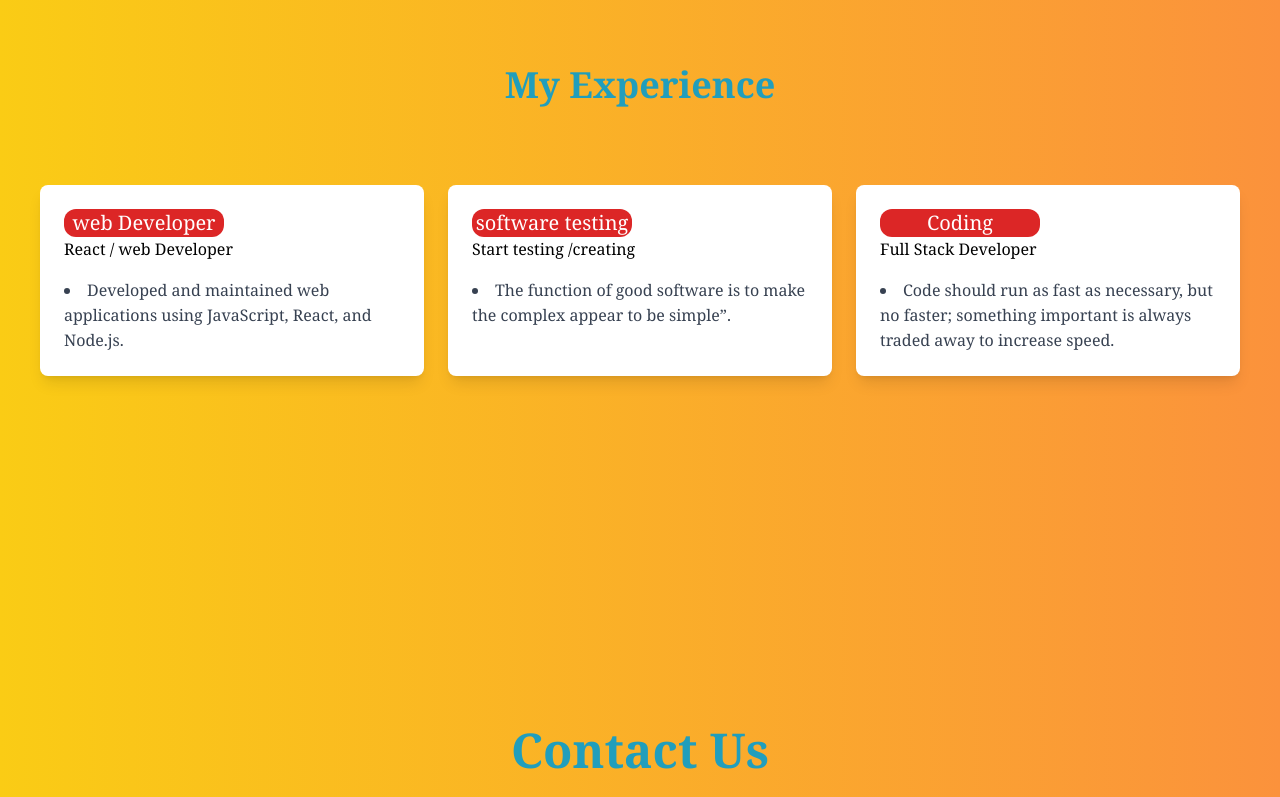
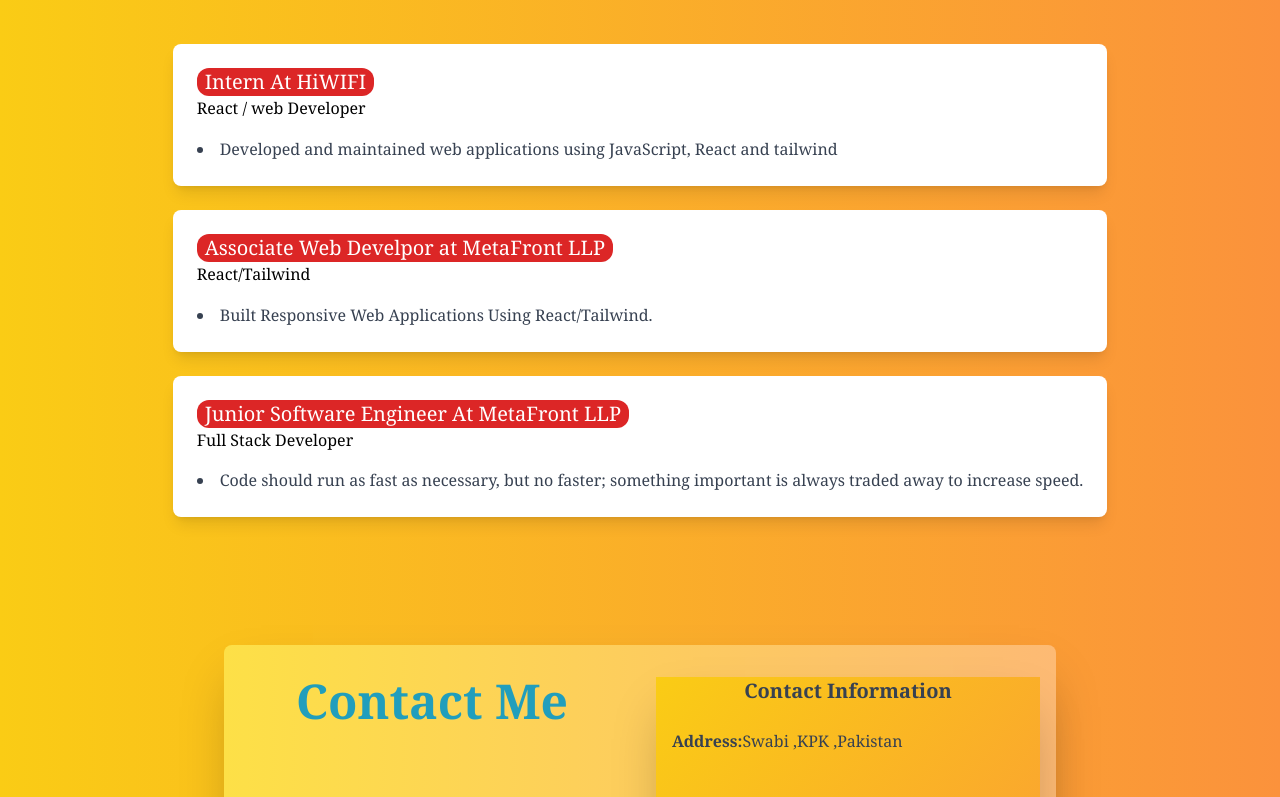
Before and after one commit to IzazAhmadHaider/My_Protfolio, a Next.js app: page / in a window 1280 px wide. Shown: the part 3200-3997 px from the top of the page. Built offline with nearby package versions, Linux system fonts and the light colour scheme.

Commit message:
changes in UI

```diff
--- a/src/app/components/Contact.jsx
+++ b/src/app/components/Contact.jsx
@@ -2,15 +2,15 @@
 
 function Contact() {
   return (
-    <div className='bg-gradient-to-r from-yellow-400 to-orange-400 min-h-screen  flex justify-center items-center'>
+    <div className='bg-gradient-to-r from-yellow-400 to-orange-400 py-6  flex justify-center items-center'>
       <div className="max-w-7xl mx-auto">
-        <div className="text-center text-5xl font-bold text-[#219ebc] mb-20">Contact Us</div>
 
-       <div className="container mx-auto px-4 py-8 shadow-2xl rounded-lg bg-gradient-to-r from-yellow-300 to-orange-300   max-w-4xl">
+       <div className="container h-[80%] mx-auto px-4 py-8 shadow-2xl rounded-lg bg-gradient-to-r from-yellow-300 to-orange-300   max-w-4xl">
 
 
         <div className="grid grid-cols-1 md:grid-cols-2 gap-8">
             <div>
+                <div className="text-center text-5xl font-bold text-[#219ebc] mb-20">Contact Me</div>
                 <form>
                     <div className="mb-4">
                         <label className="block text-gray-500 font-semibold mb-2" htmlFor="name">Name</label>
@@ -32,14 +32,14 @@
                 <ul className="text-gray-700">
                     <li className="mb-2 p-4">
 
-                        <span className="font-semibold">Address:</span> 123 Main St, City, Country
+                        <span className="font-semibold">Address:</span>Swabi ,KPK ,Pakistan
 
                     </li>
                     <li className="mb-2 p-4">
-                        <span className="font-semibold">Phone:</span> +1234567890
+                        <span className="font-semibold">Phone:</span> +923098967345
                     </li>
                     <li className='p-4'>
-                        <span className="font-semibold">Email:</span> info@example.com
+                        <span className="font-semibold">Email:</span> izazahmadhaider0@gmail.com
                     </li>
                 </ul>
             </div>
--- a/src/app/components/Experience.jsx
+++ b/src/app/components/Experience.jsx
@@ -7,26 +7,26 @@
         <div className="text-center mb-20">
           <h1 className="text-4xl font-bold text-[#219ebc]">My Experience</h1>
         </div>
-        <div className="flex flex-wrap justify-center gap-6">
+        <div className="flex flex-col flex-wrap justify-center gap-6">
 
 
 
           <div className="bg-white p-6 rounded-lg shadow-lg flex-1 min-w-300px">
-            <h2 className="text-xl text-center bg-red-600 w-40 rounded-xl  text-white">web Developer</h2>
+            <h2 className="text-xl text-center bg-red-600 rounded-xl  px-2 text-white w-fit">Intern At HiWIFI</h2>
             <p className="text-black ">React / web Developer</p>
             <ul className="list-disc list-inside mt-4 text-gray-700">
-              <li>Developed and maintained web applications using JavaScript, React, and Node.js.</li>
+              <li>Developed and maintained web applications using JavaScript, React and tailwind</li>
             </ul>
           </div>
           <div className="bg-white p-6 rounded-lg shadow-lg flex-1 min-w-300px">
-            <h2 className="text-xl text-center bg-red-600 w-40 rounded-xl text-white">software testing</h2>
-            <p className="text-black">Start testing /creating </p>
+            <h2 className="text-xl text-center bg-red-600 w-fit rounded-xl px-2 text-white">Associate Web Develpor at MetaFront LLP</h2>
+            <p className="text-black">React/Tailwind </p>
             <ul className="list-disc list-inside mt-4 text-gray-700">
-              <li>The function of good software is to make the complex appear to be simple”.</li>
+              <li>Built Responsive Web Applications Using React/Tailwind.</li>
             </ul>
           </div>
           <div className="bg-white p-6 rounded-lg shadow-lg flex-1 min-w-300px">
-            <h2 className="text-xl text-center bg-red-600 w-40 rounded-xl  text-white">Coding</h2>
+            <h2 className="text-xl text-center bg-red-600 w-fit rounded-xl px-2 text-white">Junior Software Engineer At MetaFront LLP</h2>
             <p className="text-black te">Full Stack Developer</p>
             <ul className="list-disc list-inside mt-4 text-gray-700">
               <li>Code should run as fast as necessary, but no faster; something important is always traded away to increase speed.</li>
```
